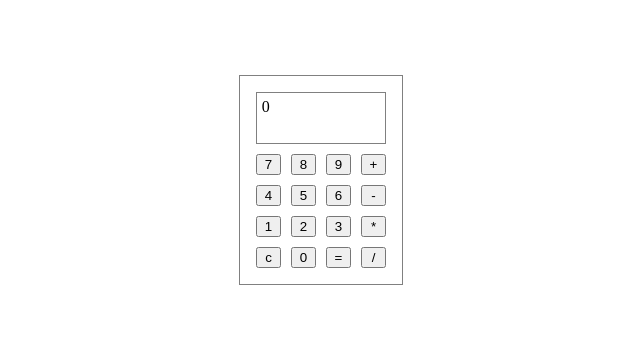
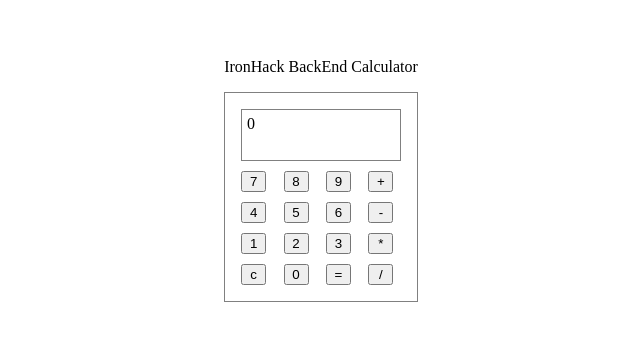
Before and after one commit to 0xNordian/IronHack-BackEnd-OPreWork-JS--Calculator, a plain HTML site: page index.html in a window 1280 px wide. Shown: the part 228-568 px from the top of the page, without its empty margins (327-967 px from the left). Drawn offline with Linux system fonts and the light colour scheme.

Commit message:
Small CSS Fixes

```diff
--- a/index.html
+++ b/index.html
@@ -10,6 +10,8 @@
 </head>
 
 <body>
+    <main id="main-container">
+    <div>IronHack BackEnd Calculator</div>
     <div class="parent">
         <div class="div1 display"></div>
         <div class="div-btn div2"><button>7</button> </div>
@@ -29,6 +31,7 @@
         <div class="div-btn div16"><button>=</button> </div>
         <div class="div-btn div17"><button>/</button> </div>
     </div>
+</main>
 </body>
 
 <script src="app.js"></script>
--- a/style.css
+++ b/style.css
@@ -6,6 +6,11 @@
     align-items: center;
 }
 
+#main-container {
+display: flex;
+flex-direction: column;
+gap: 1rem;
+}
 .parent {
     display: grid;
     grid-template-columns: repeat(4, 1fr);
```
